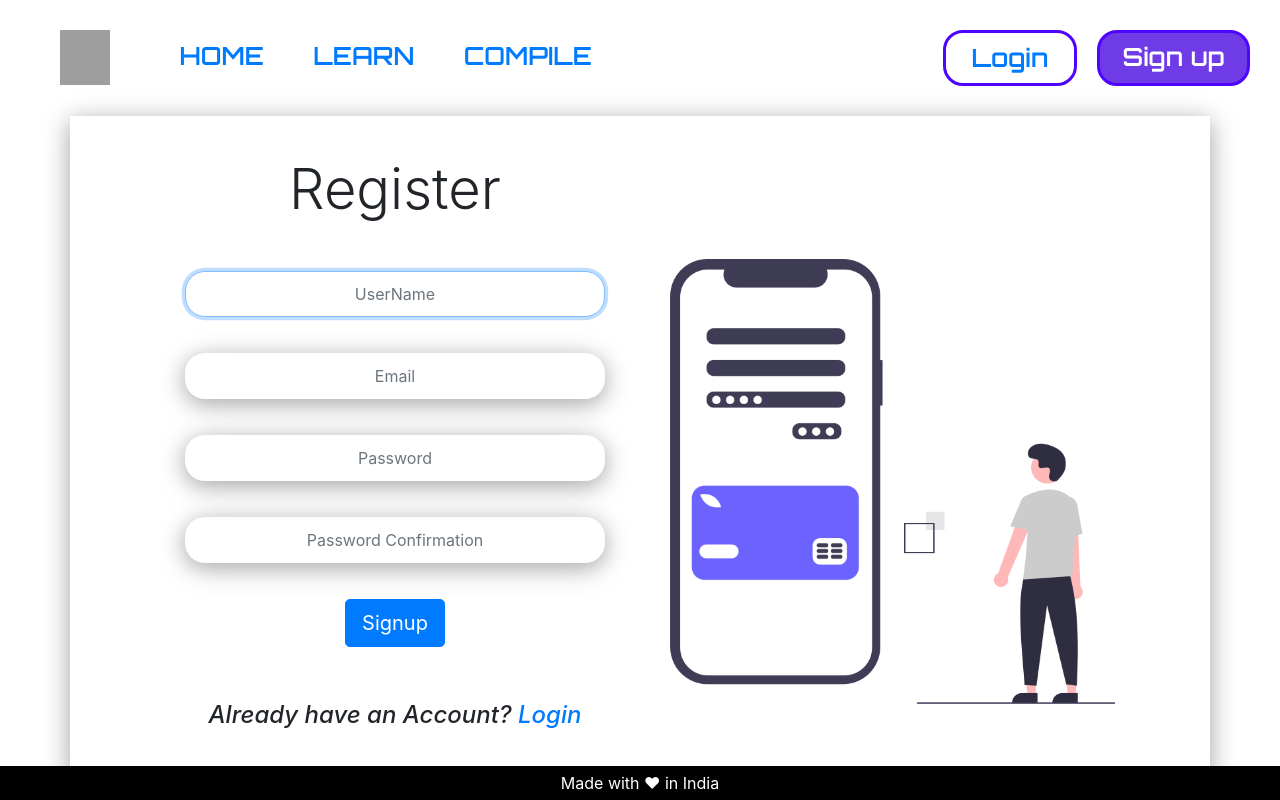
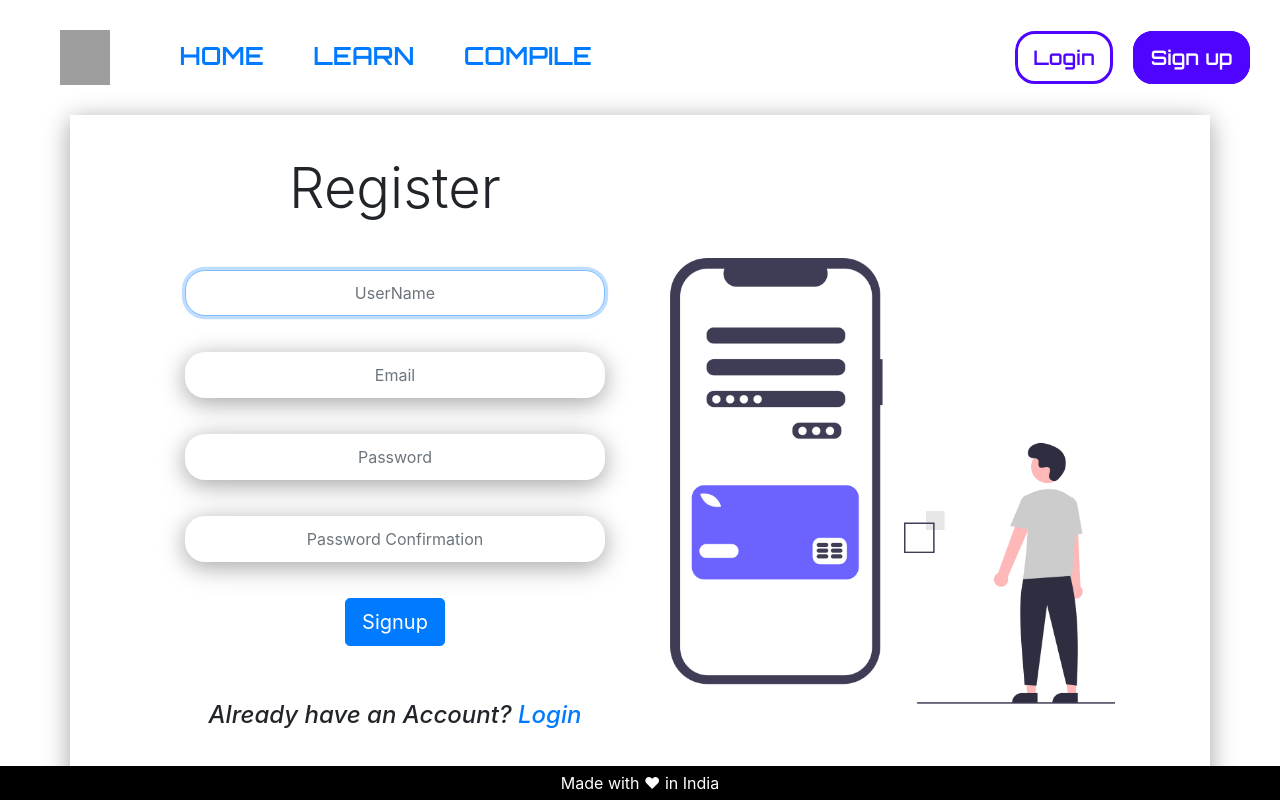
Before and after one commit to knight-byte/Online-Python-Interpreter, a Django app: page /Signup/ in a window 1280 px wide. Run offline with Django 3.2, Linux system fonts and the light colour scheme; some libraries are stand-ins or nearby versions; grey boxes are pictures that could not be loaded.

Commit message:
new login and signup style and username align

```diff
--- a/static/css/base.css
+++ b/static/css/base.css
@@ -48,38 +48,12 @@ display: flex;
   border-radius: 20px;
   margin-right: 20px;
 }
-.userLogin p {
+.userLogin {
   font-size: 20px;
   /*padding: 0px 0px 0px 0px;*/
-  padding-right: 20px;
-  margin: 12px 3px 12px 3px;
+  padding-right: 10px;
+  margin: 10px 3px 5px 3px;
   font-family: "Orbitron", sans-serif;
-}
-
-.login:hover {
-  background: rgb(111, 59, 231);
-}
-.login a:hover {
-  color: white;
-}
-
-.myacc {
-  padding: 5px 8px 5px 8px;
-
-  border: 3px solid rgb(79, 4, 255);
-  border-radius: 20px;
-  background: rgb(111, 59, 231);
-}
-.myacc a {
-  color: white;
-}
-
-.myacc:hover {
-  background: white;
-}
-
-.myacc a:hover {
-  color: grey;
 }
 
 .site-footer {
@@ -93,18 +67,50 @@ display: flex;
   text-align: center;
 }
 
-/*.site-footer .bottom-footer {
-background-color: #4a4c4e;
-text-align: center;
-
-padding: 20px 30px 30px 30px;
-font-size: 14px;
-justify-content: center;
-text-align: center;
-font-size: 0.875em;
+.signupBut {
+  text-align: right;
+  margin: auto;
 }
 
-.site-footer .colophon {
-color: #898b8d;
-text-align: center;
-}*/
+.signupBut a {
+  font-size: 20px;
+  /* font-family: "Montserrat", sans-serif; */
+  font-family: "Orbitron", sans-serif;
+  color: white;
+  text-decoration: none;
+  padding: 11px 15px 11px 15px;
+  border: 3px solid rgb(79, 4, 255);
+  border-radius: 20px;
+  background: rgb(79, 4, 255);
+}
+
+.signupBut a:hover {
+  color: rgb(79, 4, 255);
+  background: transparent;
+  text-decoration: none;
+}
+
+.loginBut {
+  text-align: right;
+  margin: auto;
+  margin-right: 20px;
+}
+
+.loginBut a {
+  font-size: 20px;
+  /* font-family: "Montserrat", sans-serif; */
+  color: rgb(79, 4, 255);
+  background: transparent;
+  font-family: "Orbitron", sans-serif;
+
+  text-decoration: none;
+  padding: 11px 15px 11px 15px;
+  border: 3px solid rgb(79, 4, 255);
+  border-radius: 20px;
+}
+
+.loginBut a:hover {
+  color: white;
+  background: rgb(79, 4, 255);
+  text-decoration: none;
+}
--- a/templates/base.html
+++ b/templates/base.html
@@ -34,14 +34,14 @@
 						Hi {{ user.username }} !
 					</a>
 				</div>
-				<div class="myacc">
+				<div class="signupBut">
 					<a href="{% url 'logout' %}">Log Out</a>
 				</div>
 				{% else %}
-				<div class="login">
+				<div class="loginBut">
 					<a href="{% url 'login' %}">Login</a>
 				</div>
-				<div class="myacc">
+				<div class="signupBut">
 					<a href="{% url 'register' %}">Sign up</a>
 				</div>
 				{% endif %}
```
